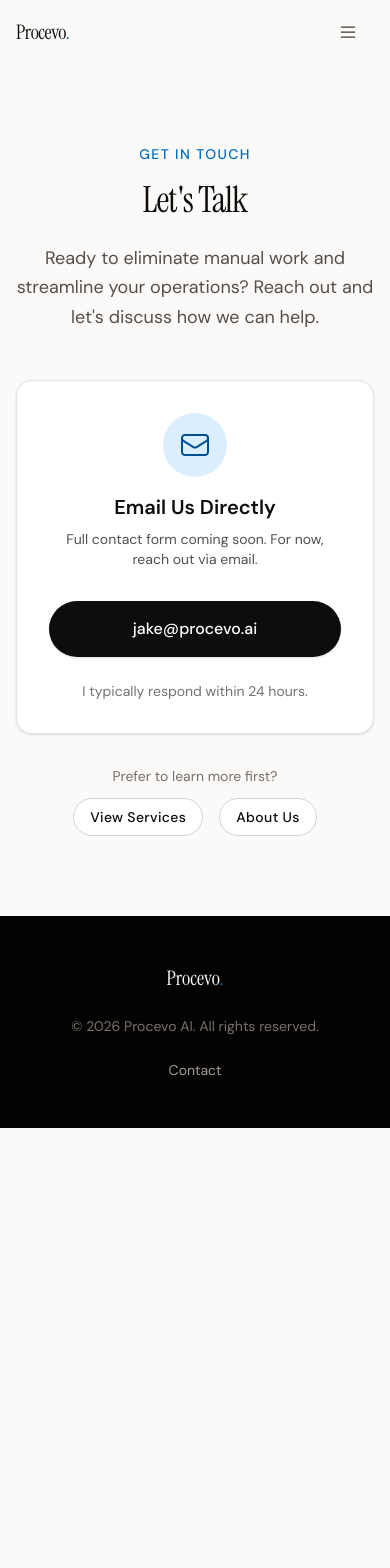
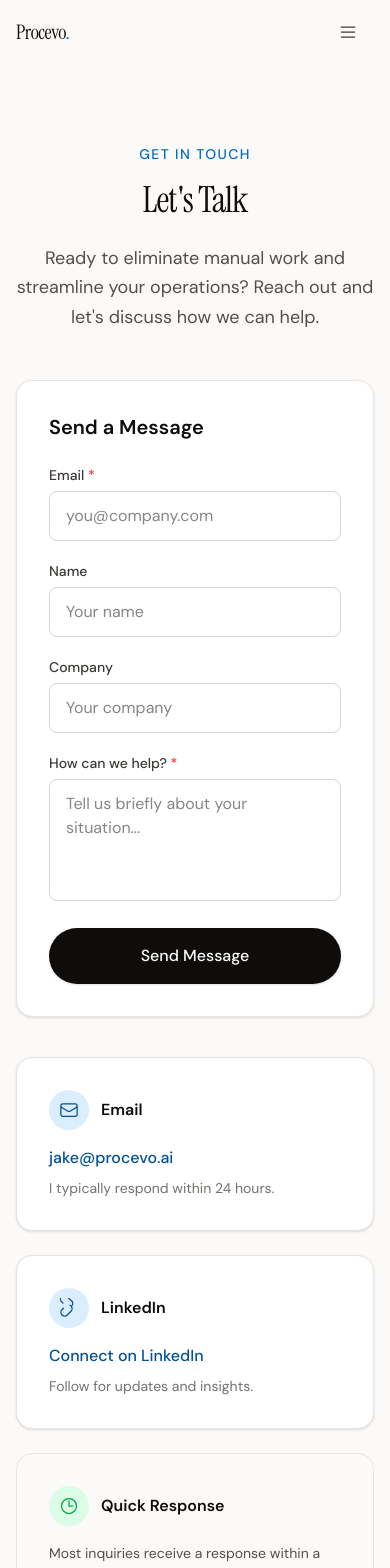
Before and after one commit to jakeschaaf/ProcevoAIWeb, a Next.js app: page /contact in a window 390 px wide. Shown: the top 1568 px of the page. Before the commit the page ends 1128 px from the top, so only its background shows below. Built offline with nearby package versions, Linux system fonts and the light colour scheme.

Commit message:
feat(04-02): update contact page with form and alternative methods
- Grid layout: form (3 cols) + alternatives (2 cols)
- ContactForm integration with validation and submission
- Alternative contact: email, LinkedIn, response time info
- Responsive layout collapses to single column on mobile

```diff
--- a/app/(marketing)/contact/page.tsx
+++ b/app/(marketing)/contact/page.tsx
@@ -1,6 +1,6 @@
 import type { Metadata } from 'next';
 import { Container } from '@/components/ui/container';
-import { Button } from '@/components/ui/button';
+import { ContactForm } from '@/components/contact-form';
 
 export const metadata: Metadata = {
   title: 'Contact',
@@ -16,8 +16,8 @@ export const metadata: Metadata = {
 export default function ContactPage() {
   return (
     <section className="py-20 md:py-28">
-      <Container size="md">
-        <div className="text-center mb-12">
+      <Container size="lg">
+        <div className="text-center mb-12 md:mb-16">
           <p className="text-sm font-medium text-brand-500 tracking-widest uppercase mb-4">
             Get in Touch
           </p>
@@ -25,17 +25,27 @@ export default function ContactPage() {
             Let&apos;s Talk
           </h1>
           <p className="text-lg text-gray-600 max-w-xl mx-auto leading-relaxed">
-            Ready to eliminate manual work and streamline your operations?
-            Reach out and let&apos;s discuss how we can help.
+            Ready to eliminate manual work and streamline your operations? Reach
+            out and let&apos;s discuss how we can help.
           </p>
         </div>
 
-        <div className="max-w-lg mx-auto">
+        <div className="grid grid-cols-1 lg:grid-cols-5 gap-10 lg:gap-14 max-w-5xl mx-auto">
+          <div className="lg:col-span-3">
             <div className="bg-white rounded-2xl border border-gray-200 p-8 md:p-10 shadow-sm">
-            <div className="text-center mb-8">
-              <div className="w-16 h-16 mx-auto mb-4 rounded-full bg-brand-100 flex items-center justify-center">
+              <h2 className="text-xl font-semibold text-gray-900 mb-6">
+                Send a Message
+              </h2>
+              <ContactForm />
+            </div>
+          </div>
+
+          <div className="lg:col-span-2 space-y-6">
+            <div className="bg-white rounded-2xl border border-gray-200 p-8 shadow-sm">
+              <div className="flex items-center gap-3 mb-4">
+                <div className="w-10 h-10 rounded-full bg-brand-100 flex items-center justify-center flex-shrink-0">
                   <svg
-                  className="w-8 h-8 text-brand-600"
+                    className="w-5 h-5 text-brand-600"
                     fill="none"
                     viewBox="0 0 24 24"
                     stroke="currentColor"
@@ -48,37 +58,74 @@ export default function ContactPage() {
                     />
                   </svg>
                 </div>
-              <h2 className="text-xl font-semibold text-gray-900 mb-2">
-                Email Us Directly
-              </h2>
-              <p className="text-gray-600 text-sm mb-6">
-                Full contact form coming soon. For now, reach out via email.
-              </p>
+                <h3 className="font-semibold text-gray-900">Email</h3>
               </div>
-
               <a
                 href="mailto:jake@procevo.ai"
-              className="block w-full py-4 px-6 bg-gray-900 hover:bg-gray-800 text-white text-center font-medium rounded-full transition-all duration-200 shadow-sm hover:shadow-md"
+                className="text-brand-600 hover:text-brand-700 font-medium transition-colors"
               >
                 jake@procevo.ai
               </a>
-
-            <p className="text-center text-sm text-gray-500 mt-6">
+              <p className="text-sm text-gray-500 mt-2">
                 I typically respond within 24 hours.
               </p>
             </div>
 
-          <div className="mt-8 text-center">
-            <p className="text-sm text-gray-500">
-              Prefer to learn more first?
+            <div className="bg-white rounded-2xl border border-gray-200 p-8 shadow-sm">
+              <div className="flex items-center gap-3 mb-4">
+                <div className="w-10 h-10 rounded-full bg-brand-100 flex items-center justify-center flex-shrink-0">
+                  <svg
+                    className="w-5 h-5 text-brand-600"
+                    fill="none"
+                    viewBox="0 0 24 24"
+                    stroke="currentColor"
+                    strokeWidth={1.5}
+                  >
+                    <path
+                      strokeLinecap="round"
+                      strokeLinejoin="round"
+                      d="M13.19 8.688a4.5 4.5 0 011.242 7.244l-4.5 4.5a4.5 4.5 0 01-6.364-6.364l1.757-1.757m9.86-2.54a4.5 4.5 0 00-1.242-7.244l-4.5-4.5a4.5 4.5 0 00-6.364 6.364l1.757 1.757"
+                    />
+                  </svg>
+                </div>
+                <h3 className="font-semibold text-gray-900">LinkedIn</h3>
+              </div>
+              <a
+                href="https://www.linkedin.com/company/procevo"
+                target="_blank"
+                rel="noopener noreferrer"
+                className="text-brand-600 hover:text-brand-700 font-medium transition-colors"
+              >
+                Connect on LinkedIn
+              </a>
+              <p className="text-sm text-gray-500 mt-2">
+                Follow for updates and insights.
               </p>
-            <div className="mt-3 flex justify-center gap-4">
-              <Button href="/services" variant="secondary" size="sm">
-                View Services
-              </Button>
-              <Button href="/about" variant="secondary" size="sm">
-                About Us
-              </Button>
+            </div>
+
+            <div className="bg-gray-50 rounded-2xl border border-gray-200 p-8">
+              <div className="flex items-center gap-3 mb-4">
+                <div className="w-10 h-10 rounded-full bg-green-100 flex items-center justify-center flex-shrink-0">
+                  <svg
+                    className="w-5 h-5 text-green-600"
+                    fill="none"
+                    viewBox="0 0 24 24"
+                    stroke="currentColor"
+                    strokeWidth={1.5}
+                  >
+                    <path
+                      strokeLinecap="round"
+                      strokeLinejoin="round"
+                      d="M12 6v6h4.5m4.5 0a9 9 0 11-18 0 9 9 0 0118 0z"
+                    />
+                  </svg>
+                </div>
+                <h3 className="font-semibold text-gray-900">Quick Response</h3>
+              </div>
+              <p className="text-gray-600 text-sm leading-relaxed">
+                Most inquiries receive a response within a few hours during
+                business days. For urgent matters, email directly.
+              </p>
             </div>
           </div>
         </div>
```
Lines whose indentation alone changed are shown as unchanged.
